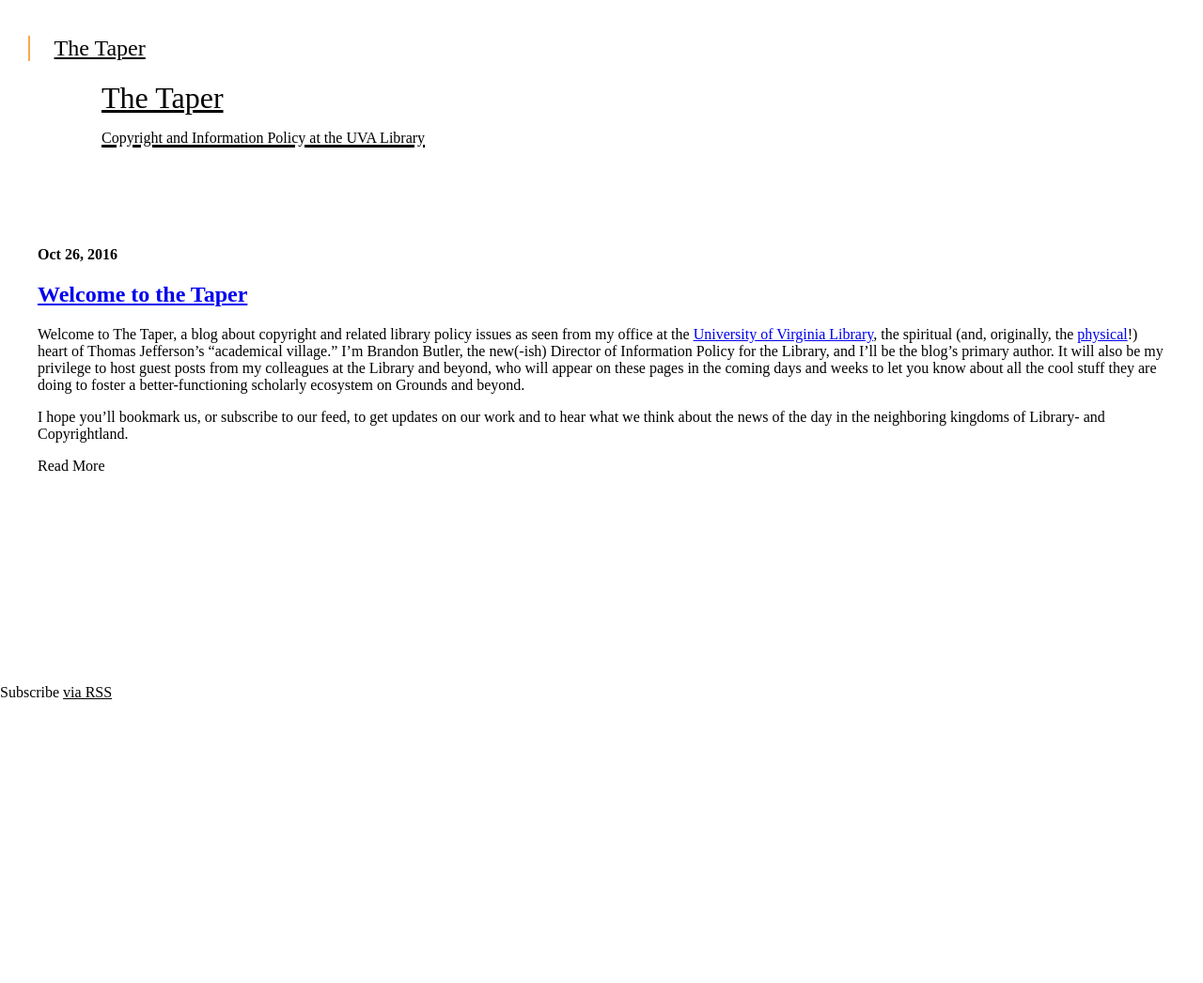
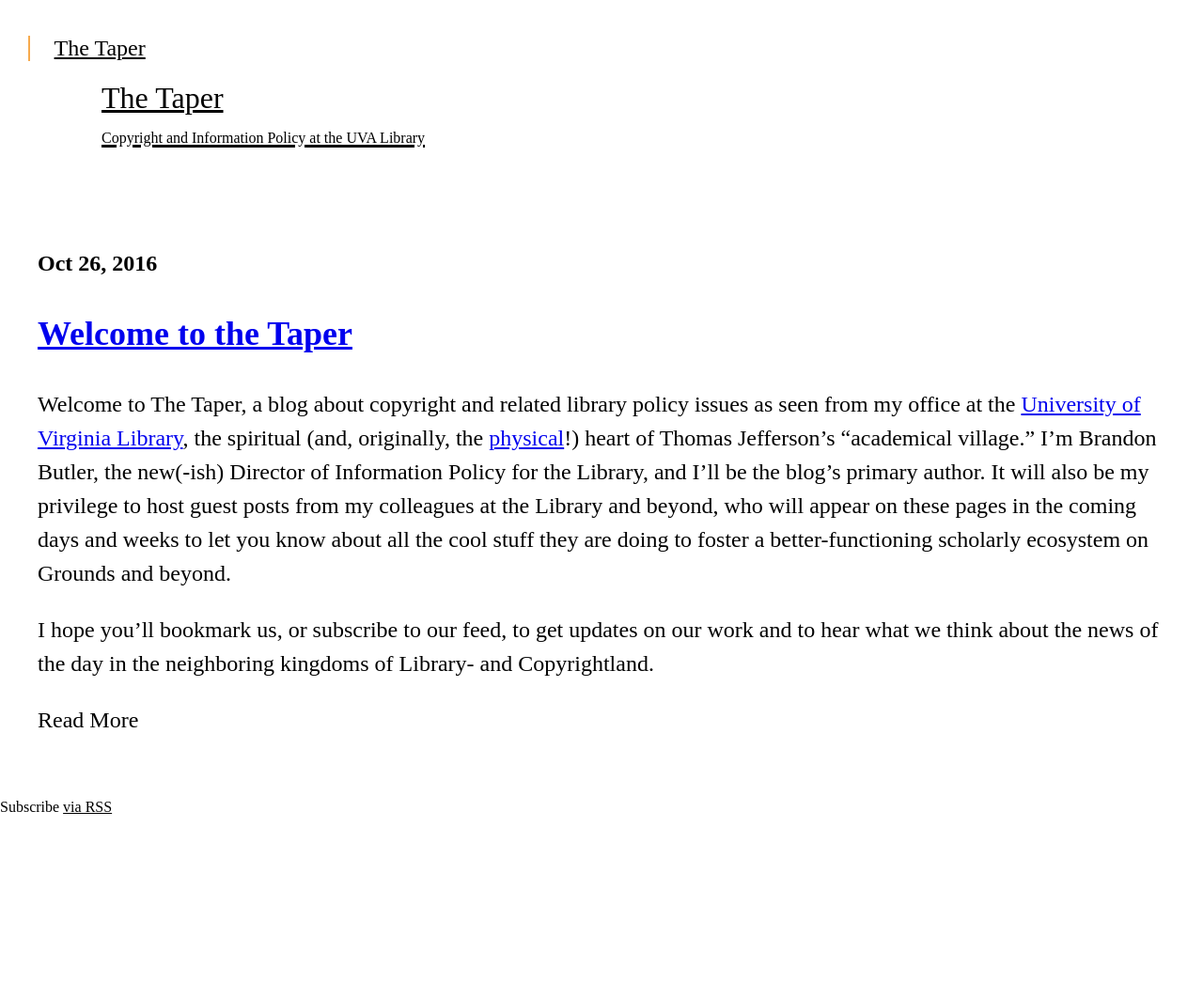
Before and after one commit to uvalib/thetaper, a Jekyll site: the page built from index.html, in a window 1280 px wide. Shown: the whole page at 94% size. Built offline with Jekyll 4.4.1, drawn with Linux system fonts in a browser that asks for light colours; before the commit the page ends 924 px from its top, so only the background shows below that.

```diff
--- a/_includes/head.html
+++ b/_includes/head.html
@@ -65,6 +65,23 @@
 
     .post {
       margin-bottom: 50px;
+    }
+    blockquote p {
+      font-size: .8em;
+      line-height: 1.4;
+    }
+    .content ul li {
+      padding-bottom: 15px;
+    }
+    .content ul {
+      font-size: 1.2em !important;
+      line-height: 1.2 !important;
+      color: var(--color-text-gray);
+    }
+    .content {
+      font-size: 1.5em !important;
+      line-height: 1.5 !important;
+      color: var(--color-text-gray);
     }
     hr {
       margin-top: 40px;
```
